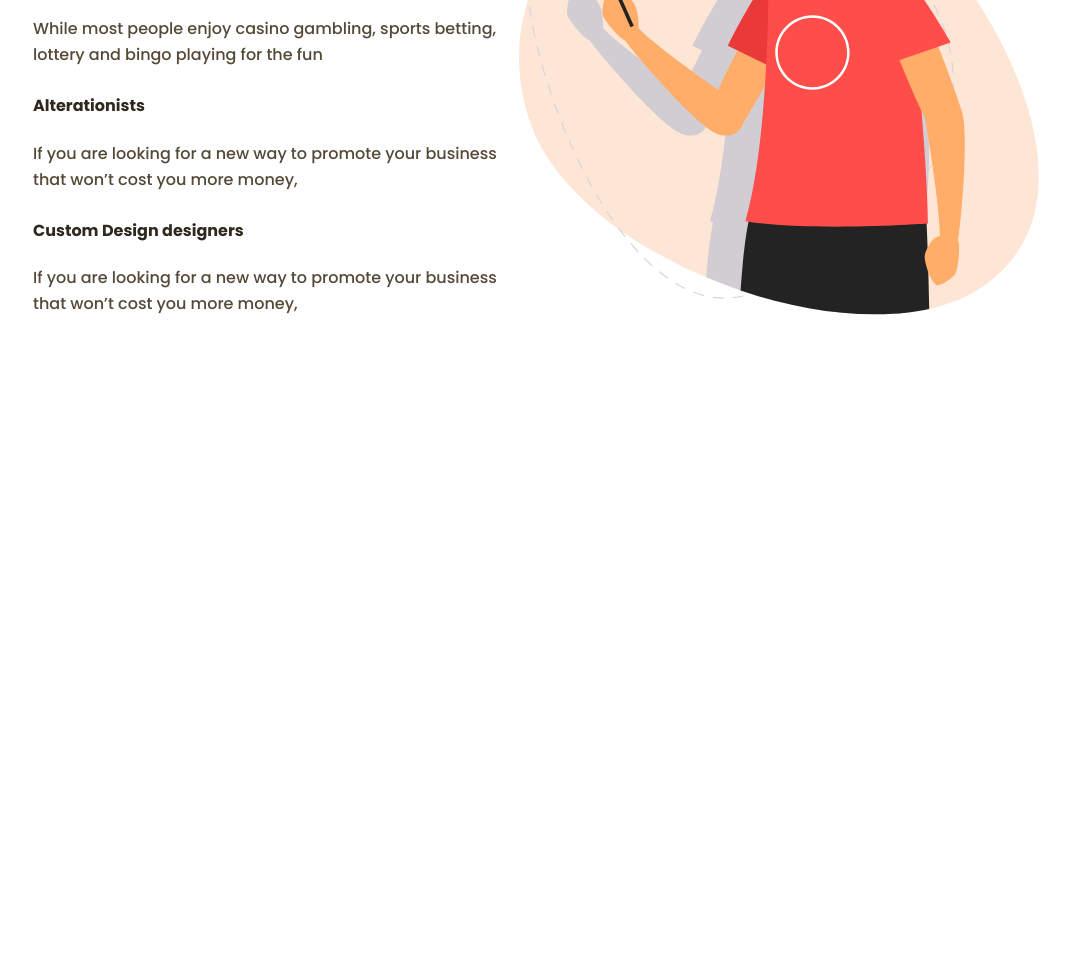
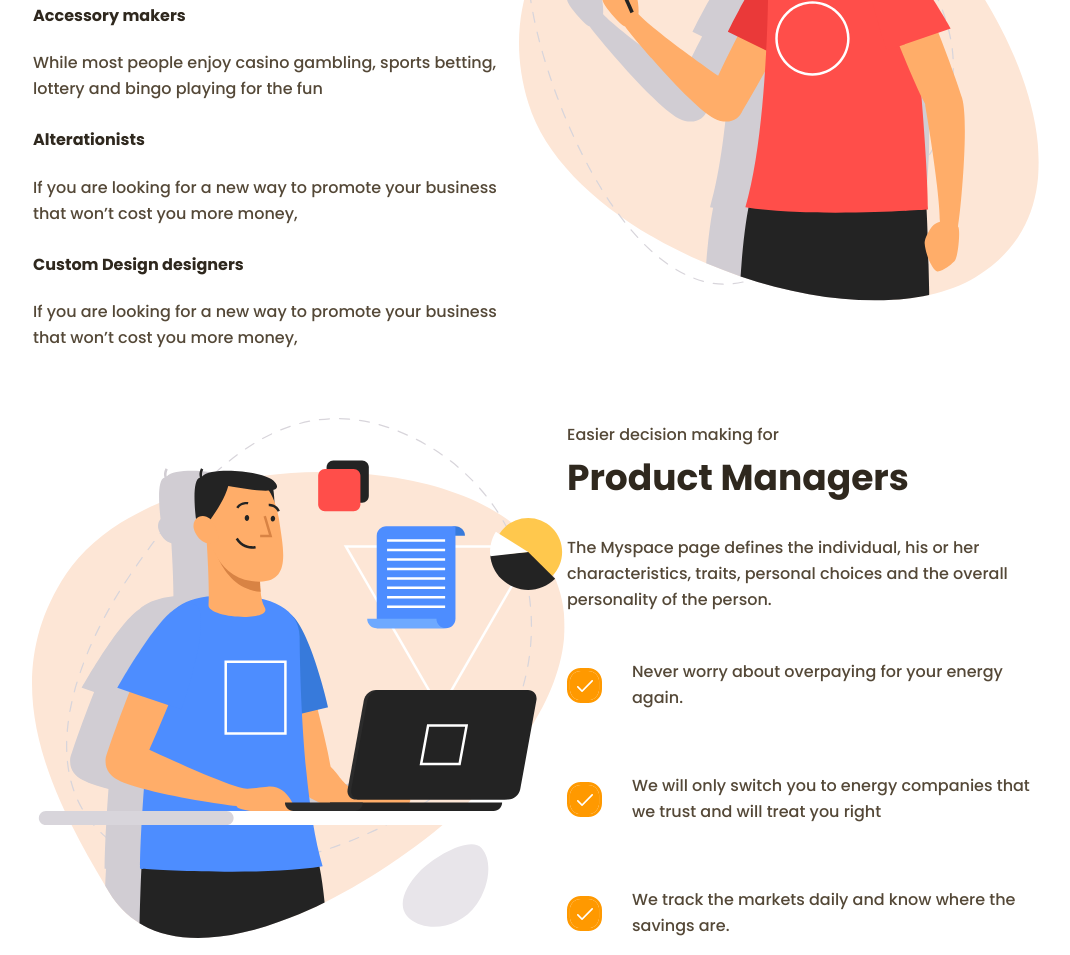
Before and after one commit to Wekat/Productly, a plain HTML site: page index.html in a window 1280 px wide. Shown: the part 1515-2470 px from the top of the page, without its empty margins (112-1182 px from the left). Before the commit the page ends 1848 px from the top, so only its background shows below. Drawn offline with Linux system fonts and the light colour scheme.

Commit message:
first draft page 4

```diff
--- a/index.html
+++ b/index.html
@@ -96,6 +96,32 @@
         </div>
         <div class="pic_2"><img src="../Productly/images/picture_2.svg" alt="Man looking at a tablet"></div>
     </div>
+    <div class="page_4">
+        <div class="pic_3"><img src="../Productly/images/picture_3.svg" alt="Man looking at computer"></div>
+        <div class="text_block_2">
+            <p>Easier decision making for</p>
+            <div class="section_1">
+                <h2>Product Managers</h2>
+                <p>The Myspace page defines the individual,
+                    his or her characteristics, traits, personal
+                    choices and the overall personality of the person.</p>
+            </div>
+            <div class="check_boxes">
+                <div class="check_box_items">
+                    <img src="../Productly/images/check_box_pic.svg" alt="Check box symbol">
+                    <p>Never worry about overpaying for your energy again.</p>
+                </div>
+                <div class="check_box_items">
+                    <img src="../Productly/images/check_box_pic.svg" alt="Check box symbol">
+                    <p>We will only switch you to energy companies that we trust and will treat you right</p>
+                </div>
+                <div class="check_box_items">
+                    <img src="../Productly/images/check_box_pic.svg" alt="Check box symbol">
+                    <p>We track the markets daily and know where the savings are.</p>
+                </div>
+            </div>
+        </div>
+    </div>
 
 </body>
 </html>
--- a/styles/styles.css
+++ b/styles/styles.css
@@ -242,7 +242,7 @@ body {
     box-sizing: border-box;
 }
 
-.text_block_2+p {
+.text_block_2>p {
     font-family: Poppins;
     font-style: normal;
     font-weight: 500;
@@ -314,8 +314,41 @@ body {
     margin-top: 12px;
 }
 
-
 .pic_2 {
     width: 100%;
     max-width: 520px;
+    margin-bottom: 101px;
 }
+
+.page_4 {
+    width: 100%;
+    max-width: 1121px;
+    margin: 101px, auto;
+    padding-right: 135px;
+    padding-left: 144px;
+    display: flex;
+    justify-content: space-between;
+    align-items: center;
+    box-sizing: border-box;
+}
+
+.check_box_items {
+    display: flex;
+    justify-content: space-between;
+    align-items: center;
+    box-sizing: border-box;
+    margin-top: 30px;
+}
+
+.check_box_items img {
+    margin-right: 30px;
+}
+
+.check_box_items p {
+    font-family: Poppins;
+    font-style: normal;
+    font-weight: 500;
+    font-size: 16px;
+    line-height: 26px;
+    color: #544837;
+}
```
Also changed, not shown: images/check_box_pic.svg (added), images/picture_3.svg (added).
